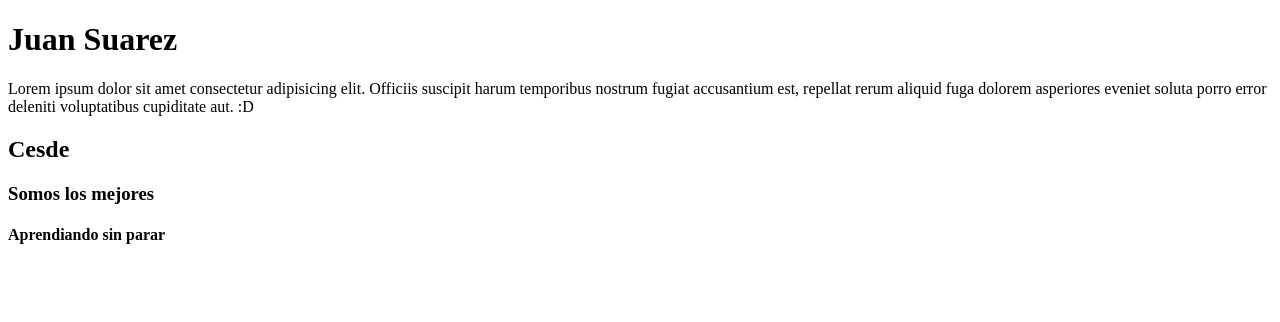
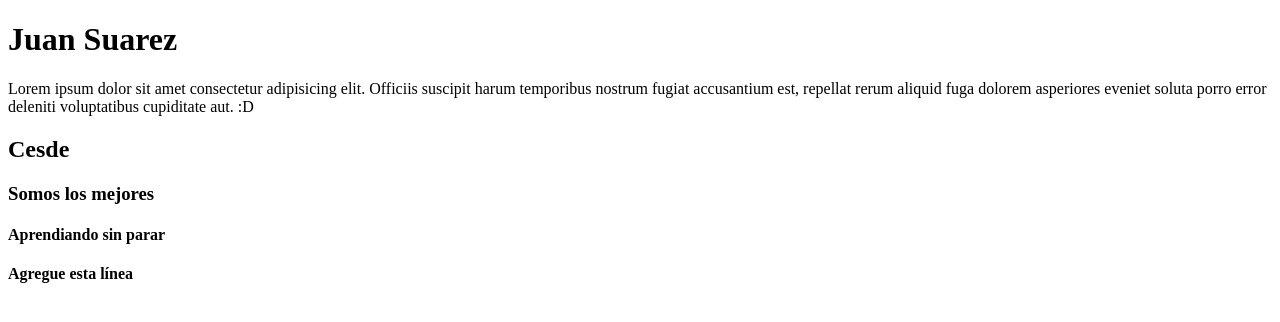
Before and after one commit to juansu69/EjerciciosGit, a plain HTML site: page index.html in a window 1280 px wide. Drawn offline with Linux system fonts and the light colour scheme.

Commit message:
Update index.html
Agregue una linea h4

```diff
--- a/index.html
+++ b/index.html
@@ -12,5 +12,6 @@
     <h2>Cesde</h2>
     <h3>Somos los mejores</h3>
     <h4>Aprendiando sin parar</h4>
+    <h4>Agregue esta línea</h4>
 </body>
 </html>
```
